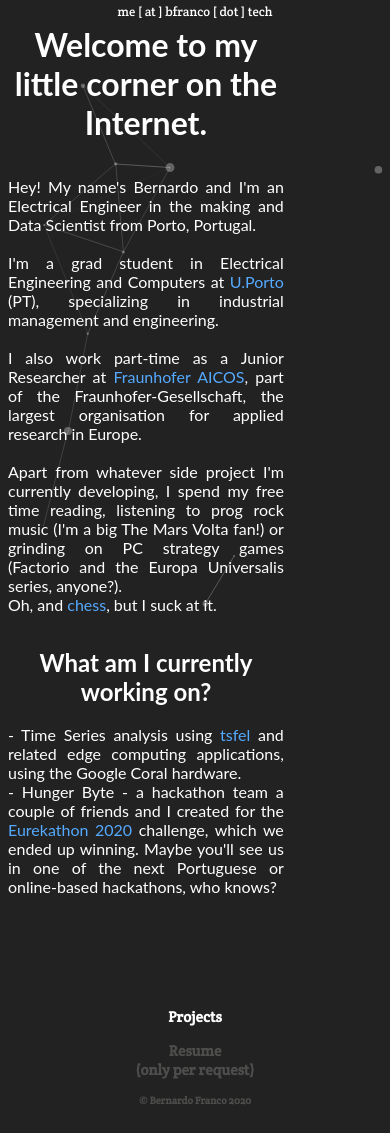
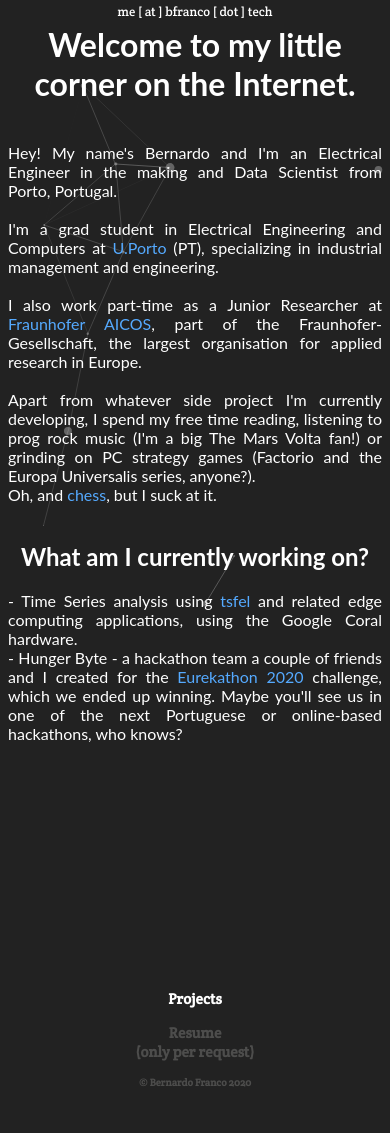
Before and after one commit to Laxnring/Laxnring.github.io, a plain HTML site: page index.html in a window 390 px wide. Shown: the part 233-1366 px from the top of the page. Drawn offline with Linux system fonts and the light colour scheme.

```diff
--- a/index.css
+++ b/index.css
@@ -191,7 +191,7 @@
     }
     .main-bar {
         padding-top: 0%;
-        grid-column: 1 / 4;
+        grid-column: 1 / 5;
         grid-row: 2/4;
         text-align: justify;
         font-family: 'Lato', Verdana, Helvetica, sans-serif;
@@ -208,7 +208,7 @@
         display: none;
     }
     footer {
-        padding-top: 5%;
+        padding-top: 0%;
         grid-row: 8 / 8;
         grid-column: 1 / 5;
         display: initial;
```
